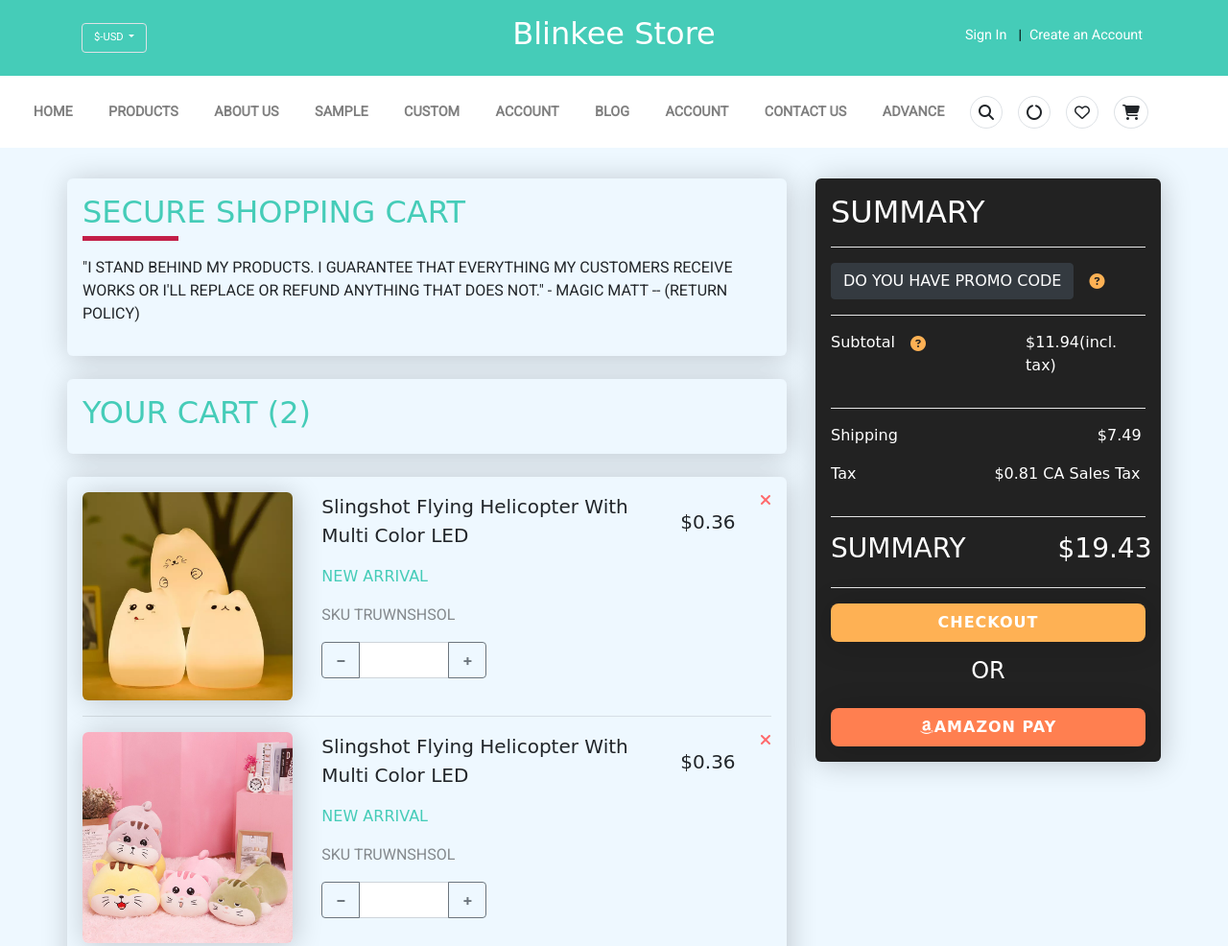
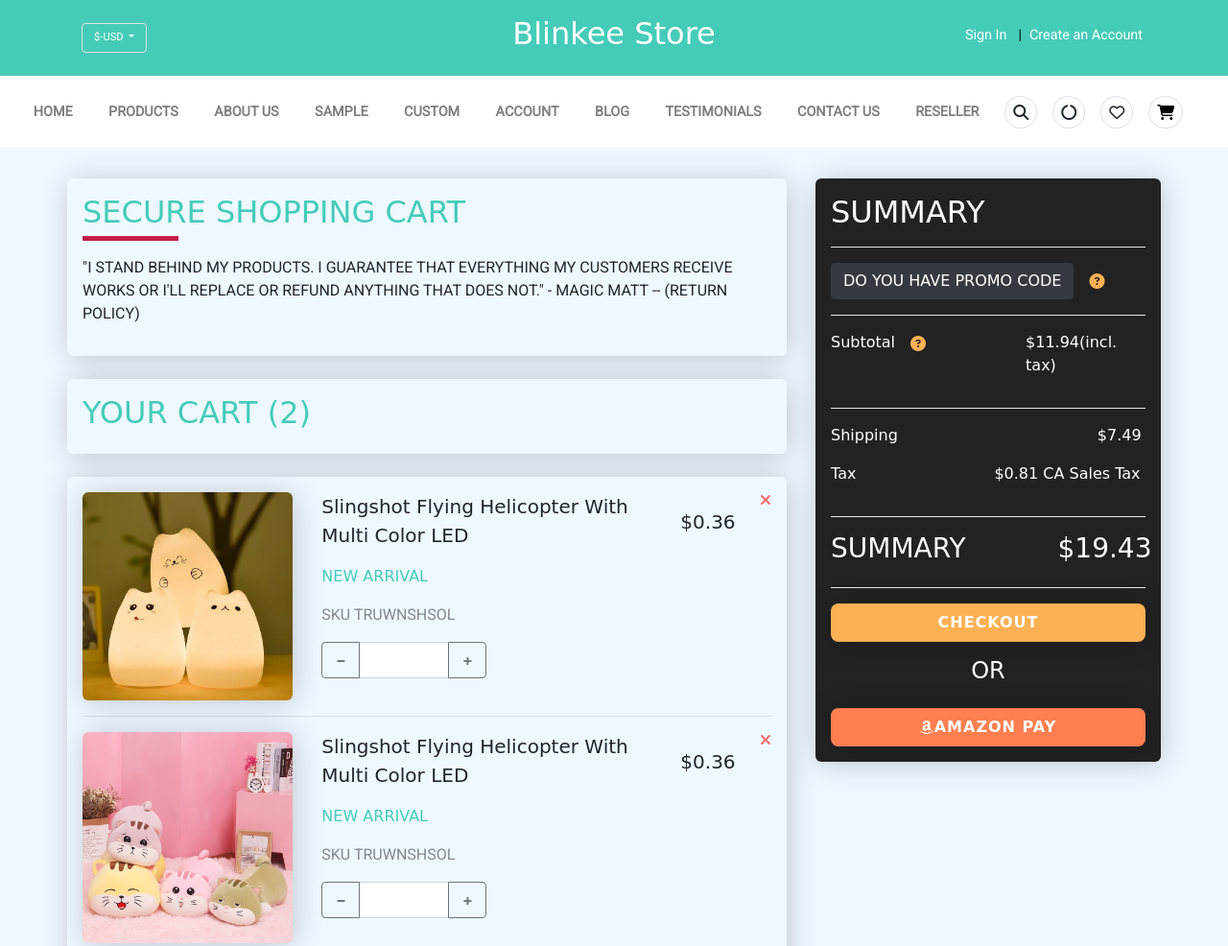
Before and after one commit to rashmika98/HCI, a plain HTML site: page cart.html in a window 1280 px wide. Shown: the top 986 px of the page at 96% size. Drawn offline with nearby package versions, Linux system fonts and the light colour scheme; a web font is replaced by a local one.

Commit message:
dev:modify header part of files

```diff
--- a/cart.html
+++ b/cart.html
@@ -89,10 +89,10 @@
                         <a class="nav-link" href="products.html">ABOUT US</a>
                     </li>
                     <li class="nav-item">
-                        <a class="nav-link" href="samole.html">SAMPLE</a>
+                        <a class="nav-link" href="sample.html">SAMPLE</a>
                     </li>
                     <li class="nav-item">
-                        <a class="nav-link" href="cart.html">CUSTOM</a>
+                        <a class="nav-link" href="custom.html">CUSTOM</a>
                     </li>
                     <li class="nav-item">
                         <a class="nav-link" href="#">ACCOUNT</a>
@@ -101,13 +101,13 @@
                         <a class="nav-link" href="#">BLOG</a>
                     </li>
                     <li class="nav-item">
-                        <a class="nav-link" href="#">ACCOUNT</a>
+                        <a class="nav-link" href="#">TESTIMONIALS</a>
                     </li>
                     <li class="nav-item">
                         <a class="nav-link" href="#">CONTACT US</a>
                     </li>
                     <li class="nav-item">
-                        <a class="nav-link" href="#">ADVANCE</a>
+                        <a class="nav-link" href="#">RESELLER</a>
                     </li>
                 </ul>
                 <div class="navbar-nav text-left">
@@ -121,7 +121,7 @@
                         <i class="far fa-heart p-2"></i>
                     </li>
                     <li class="nav-item border rounded-circle mx-2 basket-icon">
-                        <i class="fas fa-shopping-cart p-2"></i>
+                        <a href="cart.html"><i class="fas fa-shopping-cart p-2"></i></a>
                     </li>
                 </div>
             </div>
```
Also changed, not shown: custom.html (+4 -4 lines), index.html (+2 -2 lines), product_description.html (+5 -5 lines), products.html (+5 -5 lines), sample.html (+4 -4 lines).
